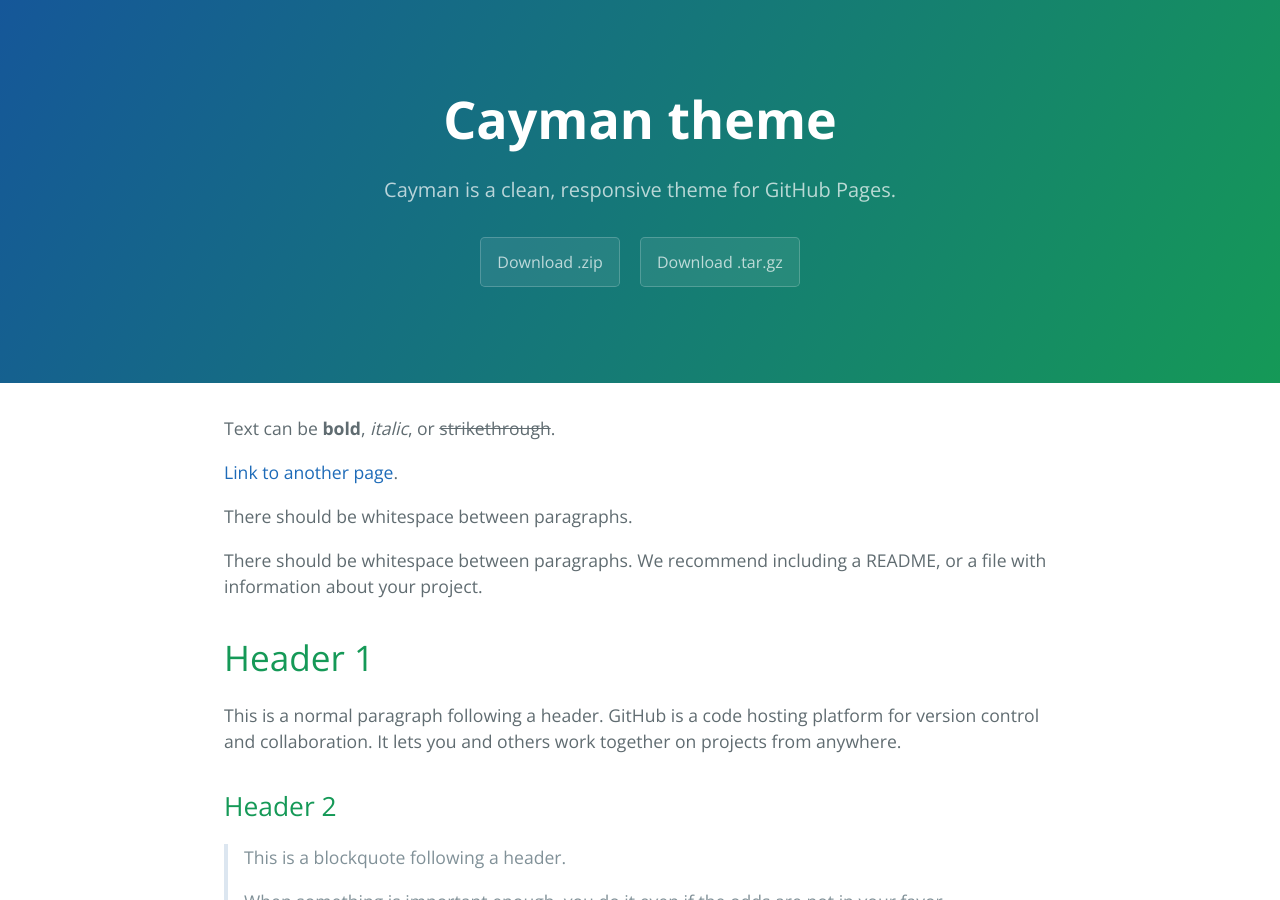
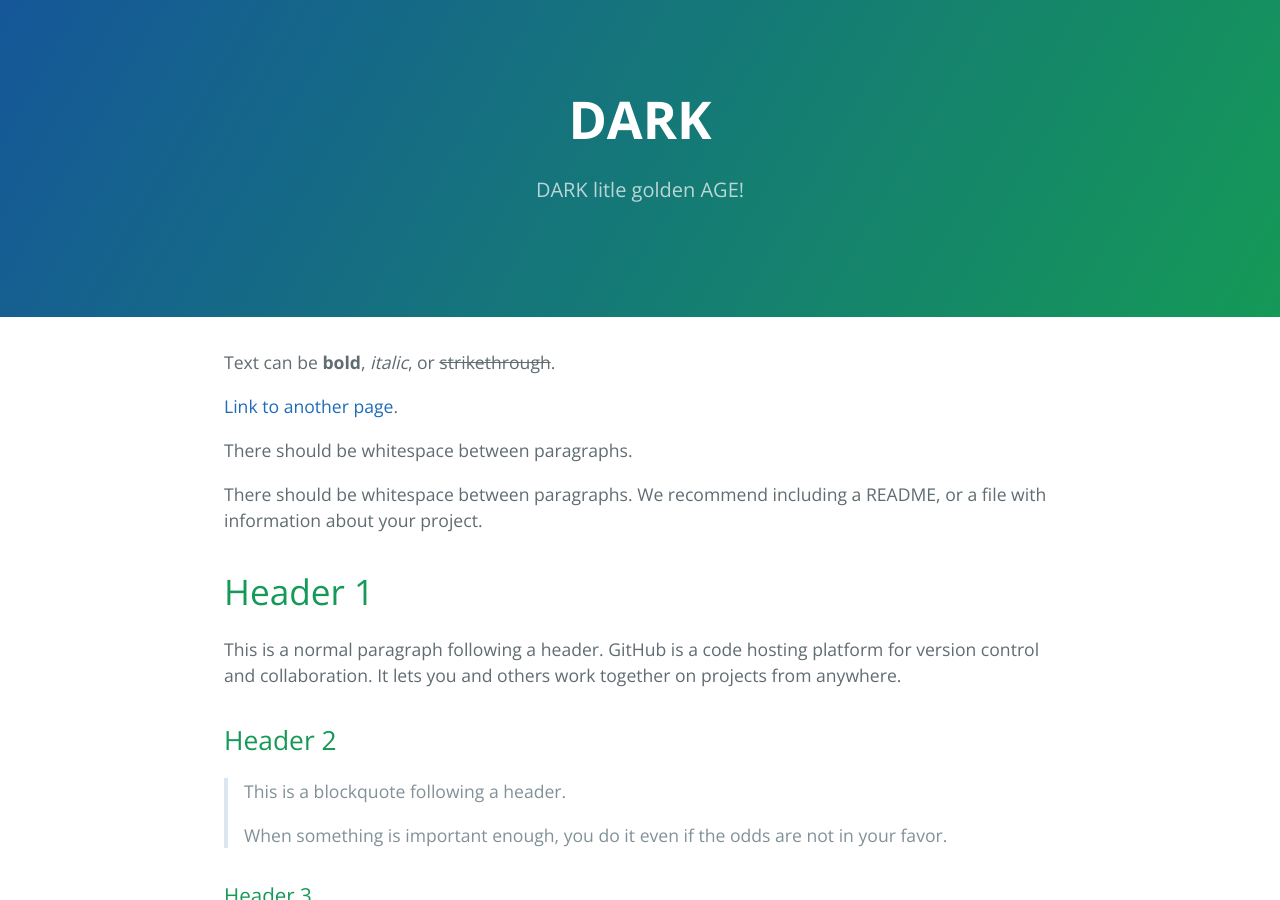
Before and after one commit to Darkst13/darkst13.github.io, a Jekyll site: the page built from index.md, in a window 1280 px wide and 900 px high. Built offline with Jekyll 4.4.1, drawn with Linux system fonts in a browser that asks for light colours.

Commit message:
Update _config.yml

```diff
--- a/_config.yml
+++ b/_config.yml
@@ -1,5 +1,5 @@
-title: Cayman theme
-description: Cayman is a clean, responsive theme for GitHub Pages.
-show_downloads: true
+title: DARK
+description: DARK litle golden AGE!
+show_downloads: false
 google_analytics:
 theme: jekyll-theme-cayman
```
